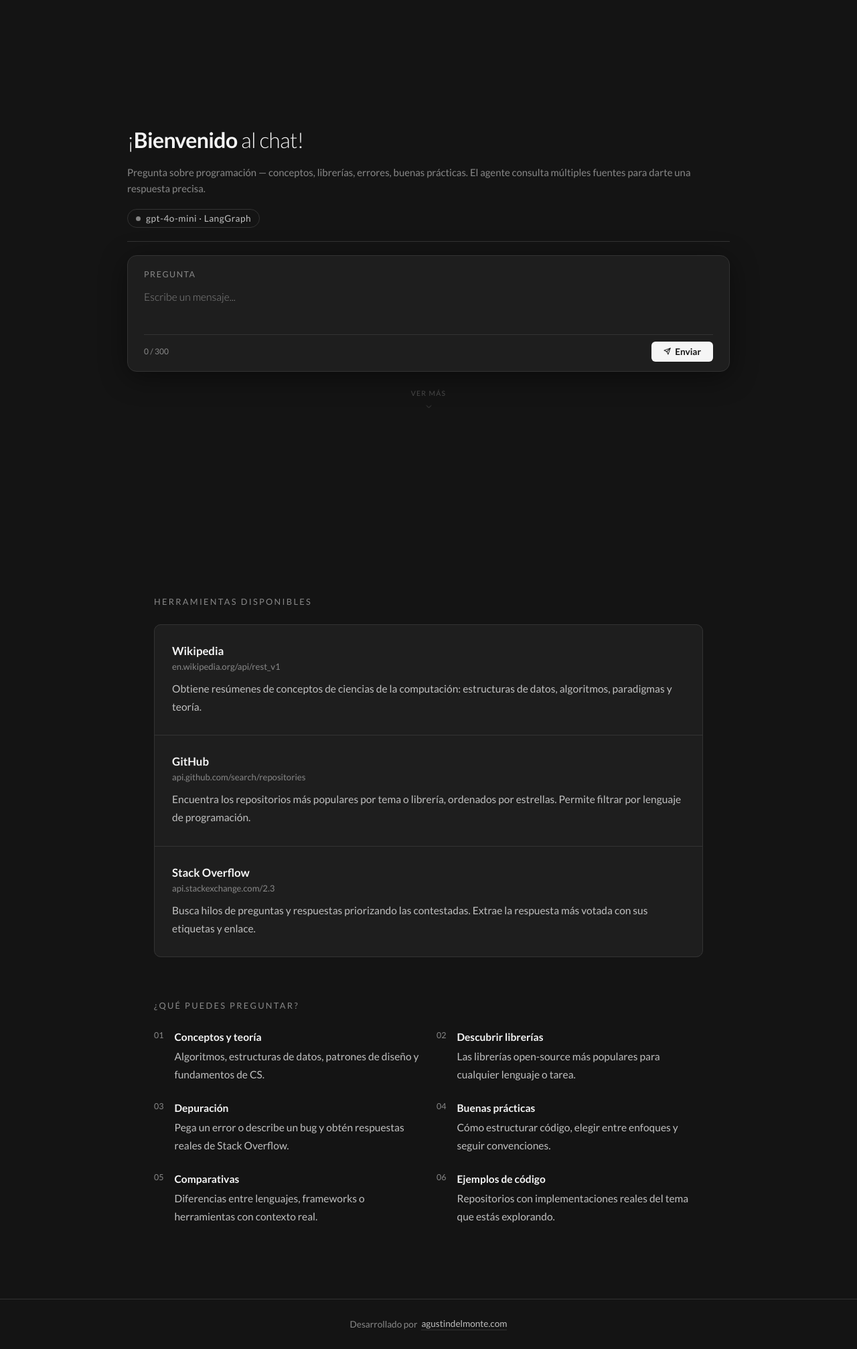
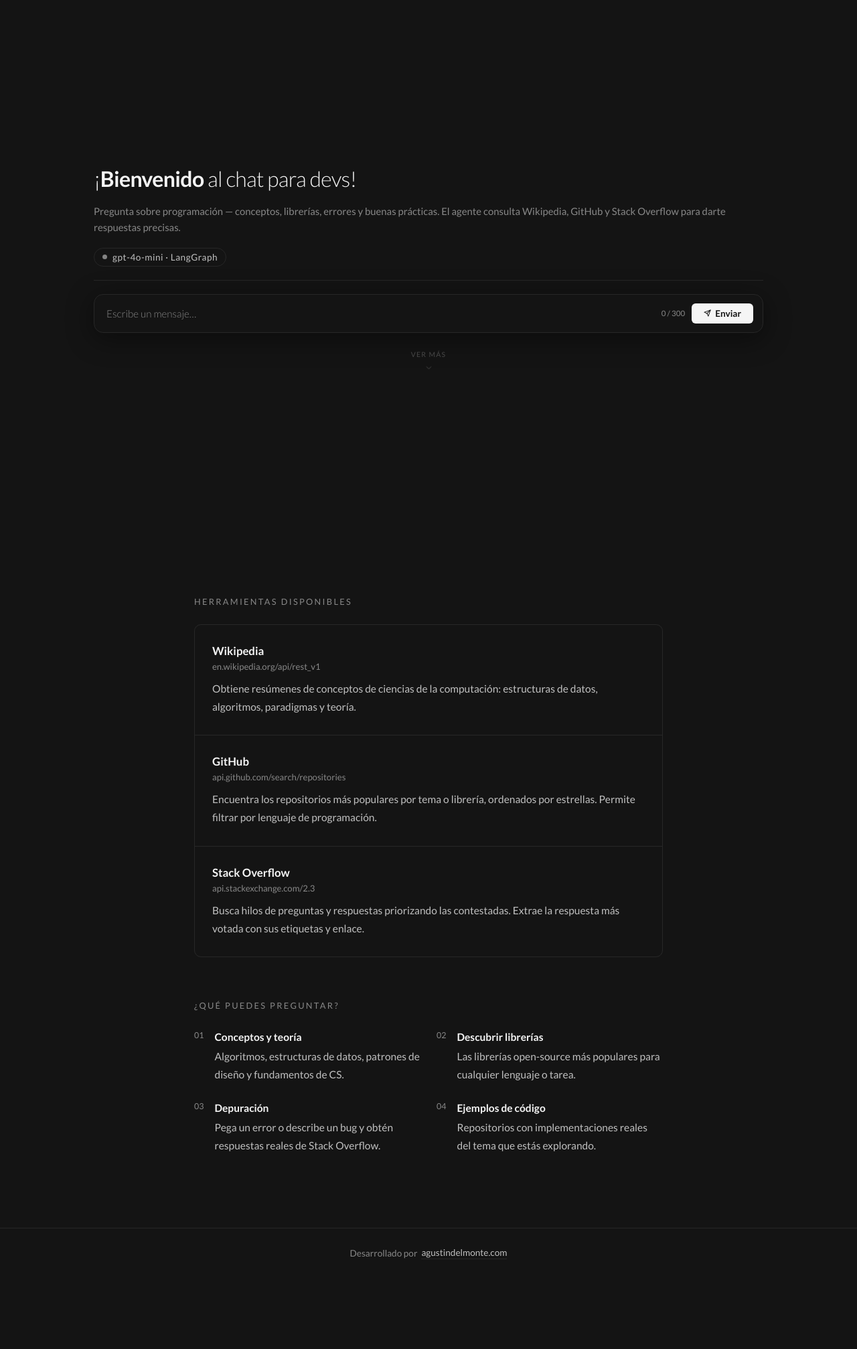
Before and after one commit to AgusDM7/Agente-Ai-Web, a FastAPI app: page / in a window 1280 px wide. Shown: the whole page at 67% size. After the commit the page ends 1880 px from the top, so only its background shows below. Run offline with FastAPI, Linux system fonts and the light colour scheme.

Commit message:
chat del usuario visibles a la derecha del chat, cambios de colores y dimenciones del chat

```diff
--- a/templates/index.html
+++ b/templates/index.html
@@ -13,12 +13,17 @@
     *, *::before, *::after { box-sizing: border-box; margin: 0; padding: 0; }
 
     :root {
-      --bg:      #141414;
-      --surface: #1e1e1e;
-      --border:  #333;
-      --text:    #f5f5f5;
-      --muted:   #c0c0c0;
-      --faint:   #888;
+      --bg:        #141414;
+      --surface:   #141414;
+      --surface2:  #141414;
+      --border:    #272727;
+      --text:      #f5f5f5;
+      --muted:     #c0c0c0;
+      --faint:     #888;
+      --bubble-user: #e0e0e0;
+      --bubble-user-text: #141414;
+      --bubble-ai:   #1c1c1c;
+      --bubble-ai-text: #c0c0c0;
     }
 
     html { scroll-behavior: smooth; }
@@ -27,72 +32,151 @@
       color: var(--text);
       font-family: 'Lato', sans-serif;
       -webkit-font-smoothing: antialiased;
-      /* Evita que el navegador muestre barras extra */
       overscroll-behavior: none;
     }
 
-    /* ── Hero ── */
+    /* ── Hero / landing ── */
     .hero {
-      min-height: 100svh; /* svh respeta la barra del navegador en móvil */
+      min-height: 100svh;
       display: flex; flex-direction: column;
       align-items: center; justify-content: center;
       padding: 60px 40px;
     }
 
-    .inner { width: 100%; max-width: 900px; display: flex; flex-direction: column; gap: 18px; animation: up .5s ease both; }
+    .inner { width: 100%; max-width: 1000px; display: flex; flex-direction: column; gap: 18px; animation: up .5s ease both; }
 
     h1 { font-size: clamp(1.4rem, 3.5vw, 2rem); font-weight: 300; letter-spacing: -0.02em; white-space: nowrap; }
     h1 span { font-weight: 700; }
 
-    .sub { font-size: 0.93rem; font-weight: 400; color: var(--faint); line-height: 1.6; }
+    .sub { font-size: 0.93rem; color: var(--faint); line-height: 1.6; }
 
     hr { border: none; border-top: 1px solid var(--border); margin: 2px 0; }
 
-    /* ── Model pill ── */
     .pill {
       display: inline-flex; align-items: center; gap: 8px;
       padding: 5px 12px; border: 1px solid var(--border);
       border-radius: 99px; width: fit-content;
     }
     .pill-dot { width: 7px; height: 7px; border-radius: 50%; background: #f2f2f2; opacity: .5; }
-    .pill span { font-size: 0.85rem; font-weight: 400; color: var(--muted); letter-spacing: .04em; }
+    .pill span { font-size: 0.85rem; color: var(--muted); letter-spacing: .04em; }
 
-    /* ── Card ── */
+    /* ── Chat card ── */
     .card {
       background: var(--surface);
       border: 1px solid var(--border);
       border-radius: 14px;
       box-shadow: 0 8px 40px rgba(0,0,0,.45);
+      display: flex;
+      flex-direction: column;
+      overflow: hidden;
     }
 
-    .input-zone { padding: 20px 24px 14px; display: flex; flex-direction: column; gap: 10px; }
+    /* ── Messages list ── */
+    .chat-log {
+      display: flex;
+      flex-direction: column;
+      gap: 14px;
+      padding: 20px 20px 10px;
+      max-height: 680px;
+      overflow-y: auto;
+      scroll-behavior: smooth;
+      scrollbar-width: thin;
+      scrollbar-color: var(--border) transparent;
+    }
+    .chat-log:empty { display: none; }
+    .chat-log::-webkit-scrollbar { width: 4px; }
+    .chat-log::-webkit-scrollbar-track { background: transparent; }
+    .chat-log::-webkit-scrollbar-thumb { background: var(--border); border-radius: 99px; }
 
-    .prompt-label {
-      font-size: 0.78rem; text-transform: uppercase; letter-spacing: .12em;
-      color: var(--faint); margin-bottom: 2px;
+    /* ── Bubbles ── */
+    .msg {
+      display: flex;
+      flex-direction: column;
+      max-width: 80%;
+      gap: 4px;
+      animation: up .2s ease both;
+    }
+    .msg.user { align-self: flex-end; align-items: flex-end; }
+    .msg.ai   { align-self: flex-start; align-items: flex-start; }
+
+    .bubble {
+      padding: 10px 15px;
+      border-radius: 14px;
+      font-size: 0.95rem;
+      font-weight: 300;
+      line-height: 1.75;
+      white-space: pre-wrap;
+      word-break: break-word;
+    }
+    .msg.user .bubble {
+      background: var(--bubble-user);
+      color: var(--bubble-user-text);
+      border-bottom-right-radius: 4px;
+    }
+    .msg.ai .bubble {
+      background: var(--bubble-ai);
+      color: var(--bubble-ai-text);
+      border-bottom-left-radius: 4px;
+      border: 1px solid var(--border);
+    }
+
+    .msg-label {
+      font-size: 0.72rem;
+      letter-spacing: .08em;
+      text-transform: uppercase;
+      color: var(--faint);
+      padding: 0 4px;
+    }
+
+    /* Typing indicator */
+    .typing-bubble {
+      display: flex; align-items: center; gap: 5px;
+      padding: 12px 16px;
+      background: var(--bubble-ai);
+      border: 1px solid var(--border);
+      border-radius: 14px;
+      border-bottom-left-radius: 4px;
+    }
+    .dot {
+      width: 6px; height: 6px;
+      border-radius: 50%; background: var(--faint);
+      animation: bounce-dot 1.2s ease-in-out infinite;
+    }
+    .dot:nth-child(2) { animation-delay: .2s; }
+    .dot:nth-child(3) { animation-delay: .4s; }
+
+    /* ── Divider between log and input ── */
+    .chat-divider {
+      height: 1px;
+      background: var(--border);
+      margin: 0;
+    }
+
+    /* ── Input zone — single unified row ── */
+    .input-zone {
+      padding: 10px 14px 10px 18px;
+      display: flex;
+      align-items: center;
+      gap: 10px;
     }
 
     textarea {
+      flex: 1;
       background: transparent; border: none; outline: none; resize: none;
-      font-family: 'Lato', sans-serif; font-size: 0.98rem; font-weight: 300;
-      color: var(--muted); line-height: 1.9;
-      min-height: 50px;
-      width: 100%;
+      font-family: 'Lato', sans-serif; font-size: 0.95rem; font-weight: 300;
+      color: var(--muted); line-height: 1.6;
+      min-height: 36px; max-height: 100px;
       overflow-y: auto;
       scrollbar-width: thin;
       scrollbar-color: var(--border) transparent;
+      padding: 6px 0;
+      align-self: center;
     }
     textarea::-webkit-scrollbar { width: 4px; }
-    textarea::-webkit-scrollbar-track { background: transparent; }
     textarea::-webkit-scrollbar-thumb { background: var(--border); border-radius: 99px; }
     textarea::placeholder { color: var(--faint); }
 
-    .bar {
-      display: flex; align-items: center; justify-content: space-between;
-      padding-top: 10px; border-top: 1px solid var(--border);
-    }
-
-    .char { font-size: 0.75rem; color: var(--faint); }
+    .char { font-size: 0.72rem; color: var(--faint); white-space: nowrap; flex-shrink: 0; }
     .char.warn { color: #c0c0c0; }
     .char.over { color: var(--text); }
 
@@ -107,42 +191,16 @@
     .btn:disabled { opacity: .3; cursor: not-allowed; }
     .btn svg { width: 11px; height: 11px; stroke: var(--bg); fill: none; stroke-width: 2.2; stroke-linecap: round; stroke-linejoin: round; }
 
-    /* ── Respuesta ── */
-    .response-zone {
-      border-top: 1px solid var(--border);
-      padding: 18px 24px 22px;
-      display: none;
-      animation: up .25s ease both;
-    }
-    .response-zone.visible { display: block; }
-    .res-label {
-      font-size: 0.78rem; text-transform: uppercase; letter-spacing: .12em;
-      color: var(--faint); margin-bottom: 14px;
-    }
-    .res-body {
-      font-size: 1rem; font-weight: 300; line-height: 2;
-      white-space: pre-wrap; word-break: break-word;
-      color: var(--muted);
-      max-height: 420px;
-      overflow-y: auto;
-      padding-right: 6px;
-    }
-
-    .res-body::-webkit-scrollbar { width: 4px; }
-    .res-body::-webkit-scrollbar-track { background: transparent; }
-    .res-body::-webkit-scrollbar-thumb { background: var(--border); border-radius: 99px; }
-
-    .res-body.err { color: var(--muted); }
-
     .spinner { width: 12px; height: 12px; border: 1.5px solid rgba(0,0,0,.2); border-top-color: var(--bg); border-radius: 50%; animation: spin .5s linear infinite; }
 
+    /* ── Scroll hint ── */
     .hint { display: flex; flex-direction: column; align-items: center; gap: 5px; margin-top: 8px; cursor: pointer; opacity: .3; transition: opacity .2s; }
     .hint:hover { opacity: .55; }
     .hint span { font-size: 0.65rem; letter-spacing: .12em; text-transform: uppercase; color: var(--muted); }
     .hint svg { width: 13px; height: 13px; stroke: var(--muted); fill: none; stroke-width: 1.8; stroke-linecap: round; animation: bounce 2s ease-in-out infinite; }
 
-    /* ── Info ── */
-    .info { max-width: 900px; margin: 0 auto; padding: 90px 40px 110px; display: flex; flex-direction: column; gap: 64px; }
+    /* ── Info section ── */
+    .info { max-width: 780px; margin: 0 auto; padding: 90px 40px 110px; display: flex; flex-direction: column; gap: 64px; }
 
     .section-title { font-size: 0.8rem; letter-spacing: .18em; text-transform: uppercase; color: var(--faint); margin-bottom: 26px; }
 
@@ -156,7 +214,7 @@
     .caps { display: grid; grid-template-columns: 1fr 1fr; gap: 24px; }
     .cap { display: flex; gap: 16px; }
     .cap-num { font-size: 0.78rem; color: var(--faint); padding-top: 3px; flex-shrink: 0; }
-    .cap-text { font-size: 0.97rem; font-weight: 400; color: var(--muted); line-height: 1.7; }
+    .cap-text { font-size: 0.97rem; color: var(--muted); line-height: 1.7; }
     .cap-text strong { color: var(--text); font-weight: 700; display: block; margin-bottom: 3px; }
 
     footer { border-top: 1px solid var(--border); padding: 28px 40px; display: flex; align-items: center; justify-content: center; gap: 6px; font-size: 0.85rem; color: var(--faint); }
@@ -167,40 +225,44 @@
       .caps { grid-template-columns: 1fr; }
       h1 { white-space: normal; }
       .hero, .info { padding-left: 20px; padding-right: 20px; }
-      .input-zone { padding: 16px 16px 12px; }
-      .response-zone { padding: 16px 16px 18px; }
+      .input-zone { padding: 8px 10px 8px 14px; }
+      .chat-log { padding: 16px 14px 8px; }
+      .msg { max-width: 90%; }
     }
 
-    @keyframes up     { from { opacity:0; transform:translateY(10px); } to { opacity:1; transform:translateY(0); } }
-    @keyframes spin   { to { transform:rotate(360deg); } }
-    @keyframes bounce { 0%,100% { transform:translateY(0); } 50% { transform:translateY(4px); } }
+    @keyframes up       { from { opacity:0; transform:translateY(10px); } to { opacity:1; transform:translateY(0); } }
+    @keyframes spin     { to { transform:rotate(360deg); } }
+    @keyframes bounce   { 0%,100% { transform:translateY(0); } 50% { transform:translateY(4px); } }
+    @keyframes bounce-dot { 0%,80%,100% { transform:translateY(0); opacity:.4; } 40% { transform:translateY(-5px); opacity:1; } }
   </style>
 </head>
 <body>
 
 <section class="hero">
   <div class="inner">
-    <h1>¡<span>Bienvenido</span> al chat!</h1>
-    <p class="sub">Pregunta sobre programación — conceptos, librerías, errores, buenas prácticas. El agente consulta múltiples fuentes para darte una respuesta precisa.</p>
+    <h1>¡<span>Bienvenido</span> al chat para devs!</h1>
+    <p class="sub">Pregunta sobre programación — conceptos, librerías, errores y buenas prácticas.
+      El agente consulta Wikipedia, GitHub y Stack Overflow para darte respuestas precisas.</p>
     <div class="pill"><span class="pill-dot"></span><span>gpt-4o-mini · LangGraph</span></div>
     <hr />
+
     <div class="card">
+      <!-- Chat log: starts empty, messages appended here -->
+      <div class="chat-log" id="chatLog"></div>
+
+      <!-- Divider only visible when there are messages -->
+      <div class="chat-divider" id="chatDivider" style="display:none"></div>
+
       <div class="input-zone">
-        <p class="prompt-label">Pregunta</p>
-        <textarea id="prompt" placeholder="Escribe un mensaje..." maxlength="300"></textarea>
-        <div class="bar">
-          <span class="char" id="charCount">0 / 300</span>
-          <button class="btn" id="sendBtn">
-            <svg viewBox="0 0 24 24"><line x1="22" y1="2" x2="11" y2="13"/><polygon points="22 2 15 22 11 13 2 9 22 2"/></svg>
-            Enviar
-          </button>
-        </div>
-      </div>
-      <div class="response-zone" id="responseZone">
-        <p class="res-label" id="resLabel">Respuesta</p>
-        <p class="res-body"  id="resBody"></p>
+        <textarea id="prompt" placeholder="Escribe un mensaje…" maxlength="300" rows="1"></textarea>
+        <span class="char" id="charCount">0 / 300</span>
+        <button class="btn" id="sendBtn">
+          <svg viewBox="0 0 24 24"><line x1="22" y1="2" x2="11" y2="13"/><polygon points="22 2 15 22 11 13 2 9 22 2"/></svg>
+          Enviar
+        </button>
       </div>
     </div>
+
     <div class="hint" onclick="document.getElementById('info').scrollIntoView({behavior:'smooth'})">
       <span>Ver más</span>
       <svg viewBox="0 0 24 24"><polyline points="6 9 12 15 18 9"/></svg>
@@ -236,9 +298,7 @@
       <div class="cap"><span class="cap-num">01</span><p class="cap-text"><strong>Conceptos y teoría</strong>Algoritmos, estructuras de datos, patrones de diseño y fundamentos de CS.</p></div>
       <div class="cap"><span class="cap-num">02</span><p class="cap-text"><strong>Descubrir librerías</strong>Las librerías open-source más populares para cualquier lenguaje o tarea.</p></div>
       <div class="cap"><span class="cap-num">03</span><p class="cap-text"><strong>Depuración</strong>Pega un error o describe un bug y obtén respuestas reales de Stack Overflow.</p></div>
-      <div class="cap"><span class="cap-num">04</span><p class="cap-text"><strong>Buenas prácticas</strong>Cómo estructurar código, elegir entre enfoques y seguir convenciones.</p></div>
-      <div class="cap"><span class="cap-num">05</span><p class="cap-text"><strong>Comparativas</strong>Diferencias entre lenguajes, frameworks o herramientas con contexto real.</p></div>
-      <div class="cap"><span class="cap-num">06</span><p class="cap-text"><strong>Ejemplos de código</strong>Repositorios con implementaciones reales del tema que estás explorando.</p></div>
+      <div class="cap"><span class="cap-num">04</span><p class="cap-text"><strong>Ejemplos de código</strong>Repositorios con implementaciones reales del tema que estás explorando.</p></div>
     </div>
   </div>
 </section>
@@ -246,59 +306,127 @@
 <footer>Desarrollado por <a href="https://agustindelmonte.com/" target="_blank" rel="noopener">agustindelmonte.com</a></footer>
 
 <script>
-  const promptEl = document.getElementById('prompt');
-  const charCount = document.getElementById('charCount');
-  const sendBtn   = document.getElementById('sendBtn');
-  const resZone   = document.getElementById('responseZone');
-  const resLabel  = document.getElementById('resLabel');
-  const resBody   = document.getElementById('resBody');
+  const promptEl   = document.getElementById('prompt');
+  const charCount  = document.getElementById('charCount');
+  const sendBtn    = document.getElementById('sendBtn');
+  const chatLog    = document.getElementById('chatLog');
+  const chatDivider = document.getElementById('chatDivider');
 
-  const MAX = 600;
+  const MAX = 300;
 
+  /* ── Char counter ── */
   promptEl.addEventListener('input', () => {
     const n = promptEl.value.length;
     charCount.textContent = `${n} / ${MAX}`;
-    charCount.className = 'char' + (n > MAX ? ' over' : n > 500 ? ' warn' : '');
+    charCount.className = 'char' + (n > MAX ? ' over' : n > 250 ? ' warn' : '');
   });
 
+  /* ── Enter to send (Shift+Enter = newline) ── */
   promptEl.addEventListener('keydown', e => {
     if (e.key === 'Enter' && !e.shiftKey) { e.preventDefault(); submit(); }
   });
 
   sendBtn.addEventListener('click', submit);
 
+  /* ── Append a message bubble ── */
+  function appendMessage(role, text) {
+    // Show divider once the log has content
+    chatDivider.style.display = 'block';
+
+    const wrap = document.createElement('div');
+    wrap.className = `msg ${role}`;
+
+    const label = document.createElement('span');
+    label.className = 'msg-label';
+    label.textContent = role === 'user' ? 'Tú' : 'Agente';
+
+    const bubble = document.createElement('div');
+    bubble.className = 'bubble';
+    bubble.textContent = text;
+
+    wrap.appendChild(label);
+    wrap.appendChild(bubble);
+    chatLog.appendChild(wrap);
+    scrollToBottom();
+    return wrap;
+  }
+
+  /* ── Typing indicator ── */
+  function showTyping() {
+    chatDivider.style.display = 'block';
+
+    const wrap = document.createElement('div');
+    wrap.className = 'msg ai';
+    wrap.id = 'typingIndicator';
+
+    const label = document.createElement('span');
+    label.className = 'msg-label';
+    label.textContent = 'Agente';
+
+    const bubble = document.createElement('div');
+    bubble.className = 'typing-bubble';
+    bubble.innerHTML = '<span class="dot"></span><span class="dot"></span><span class="dot"></span>';
+
+    wrap.appendChild(label);
+    wrap.appendChild(bubble);
+    chatLog.appendChild(wrap);
+    scrollToBottom();
+  }
+
+  function removeTyping() {
+    const el = document.getElementById('typingIndicator');
+    if (el) el.remove();
+  }
+
+  /* ── Scroll chat to bottom ── */
+  function scrollToBottom() {
+    chatLog.scrollTop = chatLog.scrollHeight;
+  }
+
+  /* ── Main submit ── */
   async function submit() {
     const prompt = promptEl.value.trim();
     if (!prompt || sendBtn.disabled) return;
 
+    // Reset input
     promptEl.value = '';
     charCount.textContent = `0 / ${MAX}`;
     charCount.className = 'char';
 
+    // Show user bubble
+    appendMessage('user', prompt);
+
+    // Disable input while waiting
     sendBtn.disabled = true;
     sendBtn.innerHTML = '<span class="spinner"></span> Consultando…';
-    resZone.className = 'response-zone visible';
-    resLabel.textContent = 'Respuesta';
-    resBody.className = 'res-body';
-    resBody.textContent = '';
+    promptEl.disabled = true;
+
+    // Show typing indicator
+    showTyping();
 
     try {
-      const res  = await fetch('/agent', { method: 'POST', headers: { 'Content-Type': 'application/json' }, body: JSON.stringify({ prompt }) });
+      const res  = await fetch('/agent', {
+        method: 'POST',
+        headers: { 'Content-Type': 'application/json' },
+        body: JSON.stringify({ prompt }),
+      });
       const data = await res.json();
+
+      removeTyping();
+
       if (res.ok) {
-        resBody.textContent = data.response;
+        appendMessage('ai', data.response);
       } else {
-        resLabel.textContent = `Error ${res.status}`;
-        resBody.className = 'res-body err';
-        resBody.textContent = data.detail || 'Error desconocido.';
+        appendMessage('ai', `⚠ Error ${res.status}: ${data.detail || 'Error desconocido.'}`);
       }
     } catch (err) {
-      resLabel.textContent = 'Error de red';
-      resBody.className = 'res-body err';
-      resBody.textContent = err.message;
+      removeTyping();
+      appendMessage('ai', `⚠ Error de red: ${err.message}`);
     } finally {
       sendBtn.disabled = false;
-      sendBtn.innerHTML = `<svg viewBox="0 0 24 24" style="width:12px;height:12px;stroke:var(--bg);fill:none;stroke-width:2.2;stroke-linecap:round;stroke-linejoin:round"><line x1="22" y1="2" x2="11" y2="13"/><polygon points="22 2 15 22 11 13 2 9 22 2"/></svg> Enviar`;
+      sendBtn.innerHTML = `<svg viewBox="0 0 24 24" style="width:11px;height:11px;stroke:var(--bg);fill:none;stroke-width:2.2;stroke-linecap:round;stroke-linejoin:round"><line x1="22" y1="2" x2="11" y2="13"/><polygon points="22 2 15 22 11 13 2 9 22 2"/></svg> Enviar`;
+      promptEl.disabled = false;
+      promptEl.focus();
     }
   }
 </script>
```
